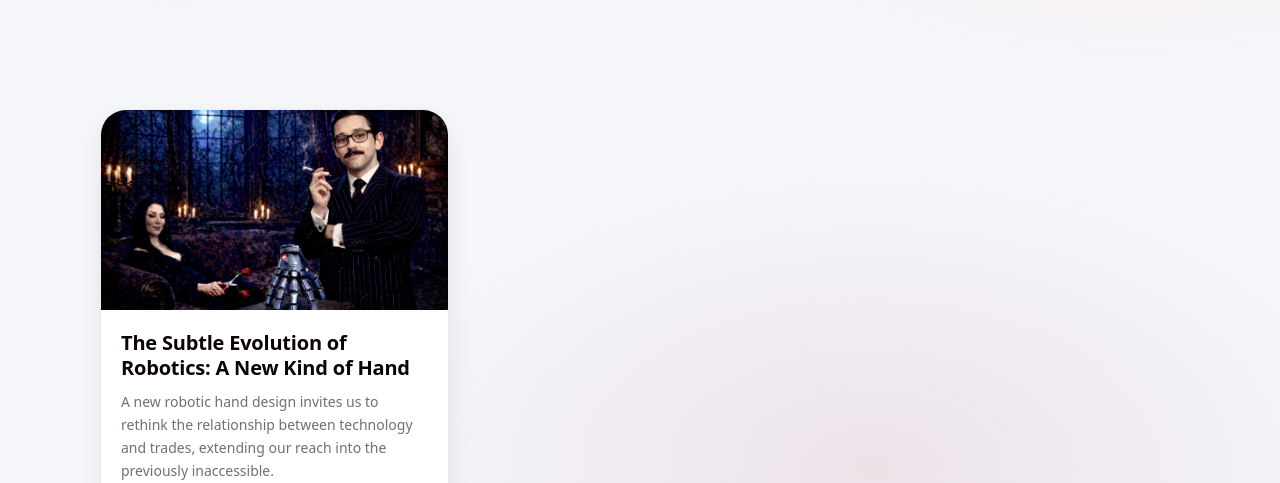
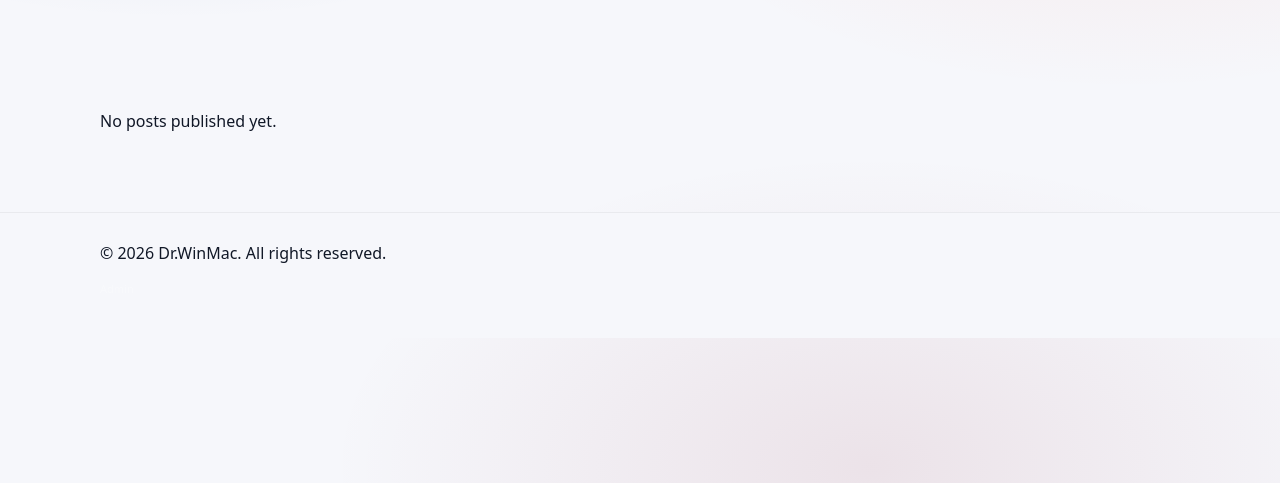
Before and after one commit to drwinmac-wq/drwinmac-blog, a plain HTML site: page blog/index.html in a window 1280 px wide. Shown: the part 317-800 px from the top of the page. Drawn offline with Linux system fonts and the light colour scheme.

Commit message:
Update blog index

```diff
--- a/blog/index.html
+++ b/blog/index.html
@@ -52,23 +52,7 @@
     <section class="section">
         <div class="container">
             <div class="card-grid">
-
-    <article class="post-card">
-        <a href="/blog/the-subtle-evolution-of-robotics-a-new-kind-of-hand.html" class="post-card-img-link">
-            <div class="post-card-img" style="background-image:url(../assets/blog/the-subtle-evolution-of-robotics-a-new-kind-of-hand.jpeg)"></div>
-        </a>
-        <div class="post-card-body">
-            <h2 class="post-card-title">
-                <a href="/blog/the-subtle-evolution-of-robotics-a-new-kind-of-hand.html">The Subtle Evolution of Robotics: A New Kind of Hand</a>
-            </h2>
-            <p class="post-card-teaser">A new robotic hand design invites us to rethink the relationship between technology and trades, extending our reach into the previously inaccessible.</p>
-        </div>
-        <div class="post-card-footer">
-            <span class="post-card-date">February 18, 2026</span>
-            <a href="/blog/the-subtle-evolution-of-robotics-a-new-kind-of-hand.html" class="post-card-read">Read more &rarr;</a>
-        </div>
-    </article>
-
+                <p class="no-posts">No posts published yet.</p>
             </div>
         </div>
     </section>
```
